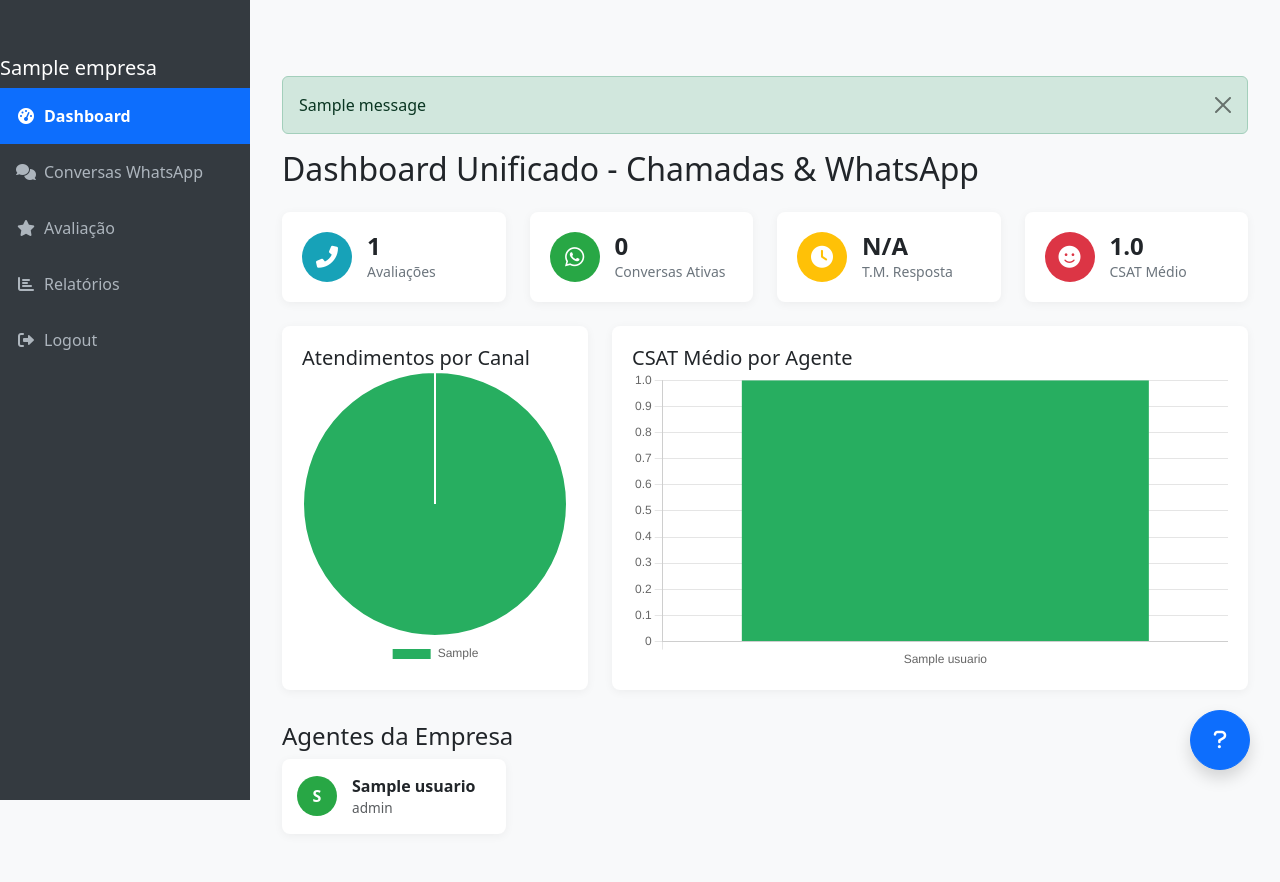
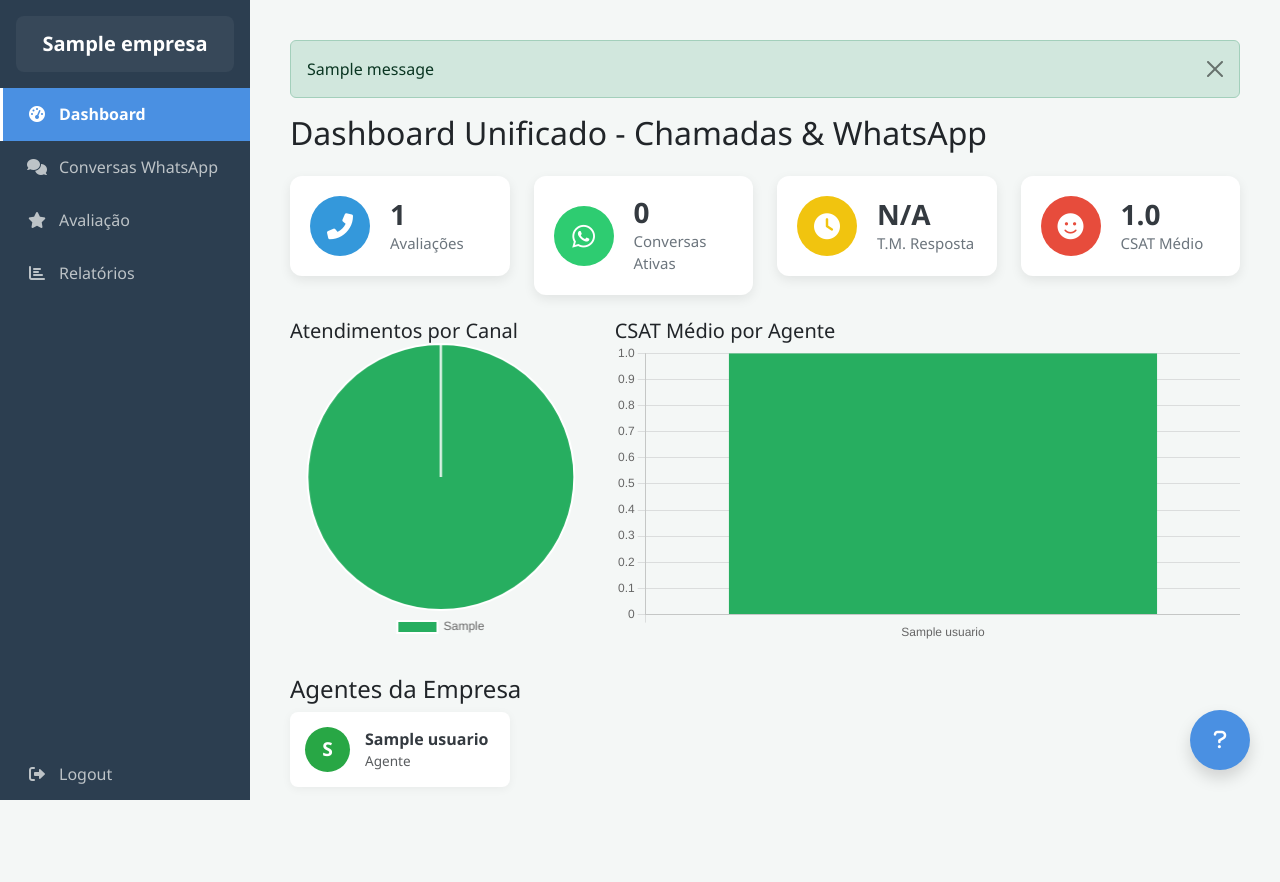
Before and after one commit to tutikobi/call_center_project, a Flask app: page /dashboard in a window 1280 px wide. After the commit the page ends 800 px from the top, so only its background shows below. Run offline with Flask 3, Linux system fonts and the light colour scheme; a user stored in the database is signed in; tables that the repository leaves empty hold one stand-in row (values such as "Sample post"); one stand-in notice (Sample message) is shown; some libraries are stand-ins or nearby versions.

Commit message:
relatorio empresa e interface admin supremo nova

```diff
--- a/app/static/css/style.css
+++ b/app/static/css/style.css
@@ -1,110 +1,174 @@
 /* call_center_project/app/static/css/style.css */
+
+/* --- Variáveis de Cor --- */
+:root {
+    --primary-color: #4A90E2; /* Azul mais vibrante */
+    --sidebar-bg: #2c3e50;    /* Azul escuro */
+    --sidebar-hover: #34495e;  /* Tom mais claro para hover */
+    --sidebar-text: #ecf0f1;   /* Texto claro */
+    --body-bg: #f4f7f6;        /* Fundo principal mais suave */
+    --card-shadow: 0 4px 12px rgba(0, 0, 0, 0.08);
+}
 
 /* Estilo geral do corpo da página */
 body {
-    background-color: #f8f9fa;
+    background-color: var(--body-bg);
     display: flex;
     min-height: 100vh;
+    font-family: 'Segoe UI', Tahoma, Geneva, Verdana, sans-serif;
 }
 
 /* --- Barra Lateral (Sidebar) --- */
 .sidebar {
     width: 250px;
-    background-color: #343a40; /* Cor escura para a barra lateral */
-    color: white;
+    background-color: var(--sidebar-bg);
+    color: var(--sidebar-text);
     position: fixed;
     top: 0;
     left: 0;
     height: 100%;
-    padding-top: 56px; /* Altura da navbar superior */
+    padding-top: 1rem;
     z-index: 100;
+    display: flex;
+    flex-direction: column;
+}
+
+.sidebar-title {
+    padding: 1rem;
+    text-align: center;
+    font-weight: bold;
+    color: white;
+    background-color: rgba(255, 255, 255, 0.05);
+    margin: 0 1rem 1rem 1rem;
+    border-radius: 8px;
 }
 
 .sidebar .nav-link {
-    color: #adb5bd;
-    padding: 1rem;
+    color: #bdc3c7;
+    padding: 0.9rem 1.5rem;
     display: flex;
     align-items: center;
+    transition: all 0.2s ease-in-out;
+    border-left: 3px solid transparent;
 }
 
 .sidebar .nav-link .fa-fw {
     width: 1.25em;
+    margin-right: 12px !important;
 }
 
 .sidebar .nav-link:hover {
-    background-color: #495057;
+    background-color: var(--sidebar-hover);
     color: white;
+    border-left: 3px solid var(--primary-color);
 }
 
 .sidebar .nav-link.active {
-    background-color: #0d6efd; /* Cor de destaque para o item ativo */
+    background-color: var(--primary-color);
     color: white;
     font-weight: bold;
+    border-left: 3px solid #fff;
+}
+
+.sidebar-divider {
+    margin: 1rem 1.5rem;
+    border-top: 1px solid rgba(255, 255, 255, 0.1);
+}
+
+.sidebar-footer {
+    margin-top: auto; /* Empurra o footer para o final */
 }
 
 /* --- Conteúdo Principal --- */
 .content {
-    margin-left: 250px; /* Mesmo valor da largura da sidebar */
-    padding: 2rem;
-    padding-top: 76px; /* Espaço para a navbar superior */
+    margin-left: 250px;
+    padding: 2.5rem;
     width: calc(100% - 250px);
 }
 
-/* --- Cards de Métricas (Dashboard) - CÓDIGO CORRIGIDO E MELHORADO --- */
+/* --- Cards --- */
+.card {
+    border: none;
+    border-radius: 12px;
+    box-shadow: var(--card-shadow);
+}
+
+.card-header {
+    background-color: #fff;
+    border-bottom: 1px solid #e9ecef;
+    font-weight: 600;
+    padding: 1rem 1.5rem;
+}
+
+/* --- Cards de Métricas (Dashboard) --- */
 .metric-card {
     background-color: white;
-    border-radius: 8px;
+    border-radius: 12px;
     padding: 20px;
-    box-shadow: 0 2px 10px rgba(0, 0, 0, 0.05);
-    display: flex; /* ATIVA O FLEXBOX */
-    align-items: center; /* ALINHA OS ITENS VERTICALMENTE AO CENTRO */
-    gap: 15px; /* CRIA UM ESPAÇO ENTRE O ÍCONE E O TEXTO */
+    box-shadow: var(--card-shadow);
+    display: flex;
+    align-items: center;
+    gap: 20px;
+    transition: transform 0.2s ease, box-shadow 0.2s ease;
+}
+.metric-card:hover {
+    transform: translateY(-5px);
+    box-shadow: 0 8px 20px rgba(0, 0, 0, 0.12);
 }
 
 .metric-icon {
-    width: 50px;
-    height: 50px;
-    border-radius: 50%; /* Deixa o fundo do ícone redondo */
+    width: 60px;
+    height: 60px;
+    border-radius: 50%;
     display: flex;
     align-items: center;
     justify-content: center;
     color: white;
-    font-size: 22px;
-    flex-shrink: 0; /* Impede que o ícone seja esmagado */
+    font-size: 26px;
+    flex-shrink: 0;
 }
 
 .metric-content {
     display: flex;
-    flex-direction: column; /* Coloca o valor e o rótulo um sobre o outro */
+    flex-direction: column;
 }
 
 .metric-value {
-    font-size: 24px;
+    font-size: 28px;
     font-weight: 700;
     line-height: 1.2;
+    color: #343a40;
 }
 
 .metric-label {
-    font-size: 14px;
+    font-size: 15px;
     color: #6c757d;
 }
 
 /* Cores de fundo para os ícones */
-.bg-info { background-color: #17a2b8 !important; }
-.bg-success { background-color: #28a745 !important; }
-.bg-warning { background-color: #ffc107 !important; }
-.bg-danger { background-color: #dc3545 !important; }
+.bg-info { background-color: #3498db !important; }
+.bg-success { background-color: #2ecc71 !important; }
+.bg-warning { background-color: #f1c40f !important; }
+.bg-danger { background-color: #e74c3c !important; }
+.bg-primary { background-color: #4A90E2 !important; }
 
 
-/* --- Outros Estilos (Gráficos, Agentes, etc.) --- */
-.chart-card {
-    background-color: white;
-    border-radius: 8px;
-    padding: 20px;
-    box-shadow: 0 2px 10px rgba(0, 0, 0, 0.05);
-    height: 100%;
+/* Estilo para o Botão Flutuante de Suporte (FAB) */
+#support-fab {
+    position: fixed;
+    bottom: 30px;
+    right: 30px;
+    width: 60px;
+    height: 60px;
+    z-index: 1050;
+    background-color: var(--primary-color);
+    border: none;
+    transition: background-color 0.2s ease;
 }
-
+#support-fab:hover {
+    background-color: #3a7ac8;
+}
+/* --- Estilos para os Cards dos Agentes --- */
 .agent-card {
     display: flex;
     align-items: center;
@@ -113,11 +177,17 @@ body {
     border-radius: 8px;
     margin-bottom: 1rem;
     box-shadow: 0 2px 10px rgba(0, 0, 0, 0.05);
+    transition: transform 0.2s ease-in-out, box-shadow 0.2s ease-in-out;
+}
+
+.agent-card:hover {
+    transform: translateY(-4px);
+    box-shadow: 0 4px 15px rgba(0, 0, 0, 0.1);
 }
 
 .agent-avatar {
-    width: 40px;
-    height: 40px;
+    width: 45px;
+    height: 45px;
     border-radius: 50%;
     background-color: #28a745;
     color: white;
@@ -125,23 +195,22 @@ body {
     align-items: center;
     justify-content: center;
     font-weight: bold;
+    font-size: 1.2rem;
     margin-right: 15px;
+    flex-shrink: 0;
+}
+
+.agent-info {
+    display: flex;
+    flex-direction: column;
 }
 
 .agent-name {
     font-weight: 600;
+    color: #343a40;
 }
 
 .agent-status {
     font-size: 0.85rem;
+    color: #6c757d;
 }
-
-/* Estilo para o Botão Flutuante de Suporte (FAB) */
-#support-fab {
-    position: fixed;
-    bottom: 30px;
-    right: 30px;
-    width: 60px;
-    height: 60px;
-    z-index: 1050; /* Para ficar acima de outros elementos */
-}
--- a/app/templates/base.html
+++ b/app/templates/base.html
@@ -12,12 +12,15 @@
 </head>
 <body>
     <div class="sidebar">
-        <!-- Conteúdo da barra lateral -->
         <h5 class="sidebar-title">{{ current_user.empresa.nome_empresa }}</h5>
         <nav class="nav flex-column">
-            <a class="nav-link {% if request.endpoint == 'routes.dashboard' %}active{% endif %}" href="{{ url_for('routes.dashboard' ) }}">
+
+            <a class="nav-link {% if request.endpoint == 'routes.dashboard' or request.endpoint == 'admin.dashboard' %}active{% endif %}"
+               href="{{ url_for('admin.dashboard') if current_user.role == 'super_admin' else url_for('routes.dashboard') }}">
                 <i class="fas fa-tachometer-alt fa-fw me-2"></i> Dashboard
             </a>
+
+            {% if current_user.role != 'super_admin' %}
                 <a class="nav-link {% if request.endpoint == 'routes.conversas' %}active{% endif %}" href="{{ url_for('routes.conversas') }}">
                     <i class="fas fa-comments fa-fw me-2"></i> Conversas WhatsApp
                 </a>
@@ -27,6 +30,7 @@
                 <a class="nav-link {% if request.endpoint == 'routes.relatorios' %}active{% endif %}" href="{{ url_for('routes.relatorios' ) }}">
                     <i class="fas fa-chart-bar fa-fw me-2"></i> Relatórios
                 </a>
+            {% endif %}
 
             {% if current_user.role == 'admin_empresa' %}
                 <hr class="sidebar-divider">
@@ -40,8 +44,11 @@
 
             {% if current_user.role == 'super_admin' %}
                 <hr class="sidebar-divider">
-                <a class="nav-link {% if request.endpoint.startswith('admin.') and 'tickets' not in request.endpoint %}active{% endif %}" href="{{ url_for('admin.index') }}">
-                    <i class="fas fa-user-shield fa-fw me-2"></i> Admin
+                <a class="nav-link {% if request.endpoint == 'admin.index' %}active{% endif %}" href="{{ url_for('admin.index') }}">
+                    <i class="fas fa-building fa-fw me-2"></i> Gerenciar Empresas
+                </a>
+                <a class="nav-link {% if 'relatorio_empresas' in request.endpoint %}active{% endif %}" href="{{ url_for('admin.relatorio_empresas') }}">
+                    <i class="fas fa-file-alt fa-fw me-2"></i> Relatório de Empresas
                 </a>
                 <a class="nav-link {% if request.endpoint.startswith('admin.') and 'tickets' in request.endpoint %}active{% endif %}" href="{{ url_for('admin.listar_tickets') }}">
                     <i class="fas fa-life-ring fa-fw me-2"></i> Tickets de Suporte
@@ -56,7 +63,6 @@
     </div>
 
     <main class="content">
-        <!-- Conteúdo principal da página -->
         {% with messages = get_flashed_messages(with_categories=true) %}
             {% if messages %}
                 {% for category, message in messages %}
@@ -70,12 +76,10 @@
         {% block content %}{% endblock %}
     </main>
 
-    <!-- Botão Flutuante e Modal de Suporte -->
     {% if current_user.is_authenticated and current_user.role != 'super_admin' %}
     <button class="btn btn-primary btn-lg rounded-circle shadow" id="support-fab" data-bs-toggle="modal" data-bs-target="#supportModal" title="Abrir Suporte">
         <i class="fas fa-question"></i>
     </button>
-
     <div class="modal fade" id="supportModal" tabindex="-1" aria-labelledby="supportModalLabel" aria-hidden="true">
         <div class="modal-dialog">
             <div class="modal-content">
--- a/app/templates/dashboard.html
+++ b/app/templates/dashboard.html
@@ -5,7 +5,6 @@
 {% block content %}
 <h1 class="h2 mb-4">Dashboard Unificado - Chamadas & WhatsApp</h1>
 
-<!-- Cards de Métricas com a nova estrutura HTML -->
 <div class="row">
     <div class="col-lg-3 col-md-6 mb-4">
         <div class="metric-card">
@@ -45,7 +44,6 @@
     </div>
 </div>
 
-<!-- O resto do arquivo (gráficos, etc.) permanece o mesmo -->
 <div class="row">
     <div class="col-lg-4 mb-4">
         <div class="chart-card">
@@ -65,18 +63,23 @@
     </div>
 </div>
 
-<!-- Agentes da Empresa -->
 <div class="row mt-2">
     <div class="col-12">
         <h3 class="h4">Agentes da Empresa</h3>
         <div class="row">
             {% for agente in agentes_online %}
-            <div class="col-lg-3 col-md-6">
+            <div class="col-lg-3 col-md-6 mb-3">
                 <div class="agent-card">
-                    <div class="agent-avatar">{{ agente.nome[0] }}</div>
+                    <div class="agent-avatar">{{ agente.nome[0] | upper }}</div>
                     <div class="agent-info">
                         <div class="agent-name">{{ agente.nome }}</div>
-                        <div class="agent-status text-muted">{{ agente.role }}</div>
+                        <div class="agent-status text-muted">
+                            {% if agente.role == 'admin_empresa' %}
+                                Admin da Empresa
+                            {% else %}
+                                Agente
+                            {% endif %}
+                        </div>
                     </div>
                 </div>
             </div>
```
Also changed, not shown: app/admin.py (+40 -7 lines), app/api.py (+19 -5 lines), app/config.py (+14 -0 lines), app/models.py (+5 -5 lines), app/templates/admin/dashboard.html (added, +108 -0 lines), app/templates/admin/index.html (+21 -26 lines), app/templates/admin/relatorio_empresas.html (added, +97 -0 lines), tests/conftest.py (added, +40 -0 lines), tests/test_basic.py (added, +31 -0 lines). Lines whose indentation alone changed are shown as unchanged.
